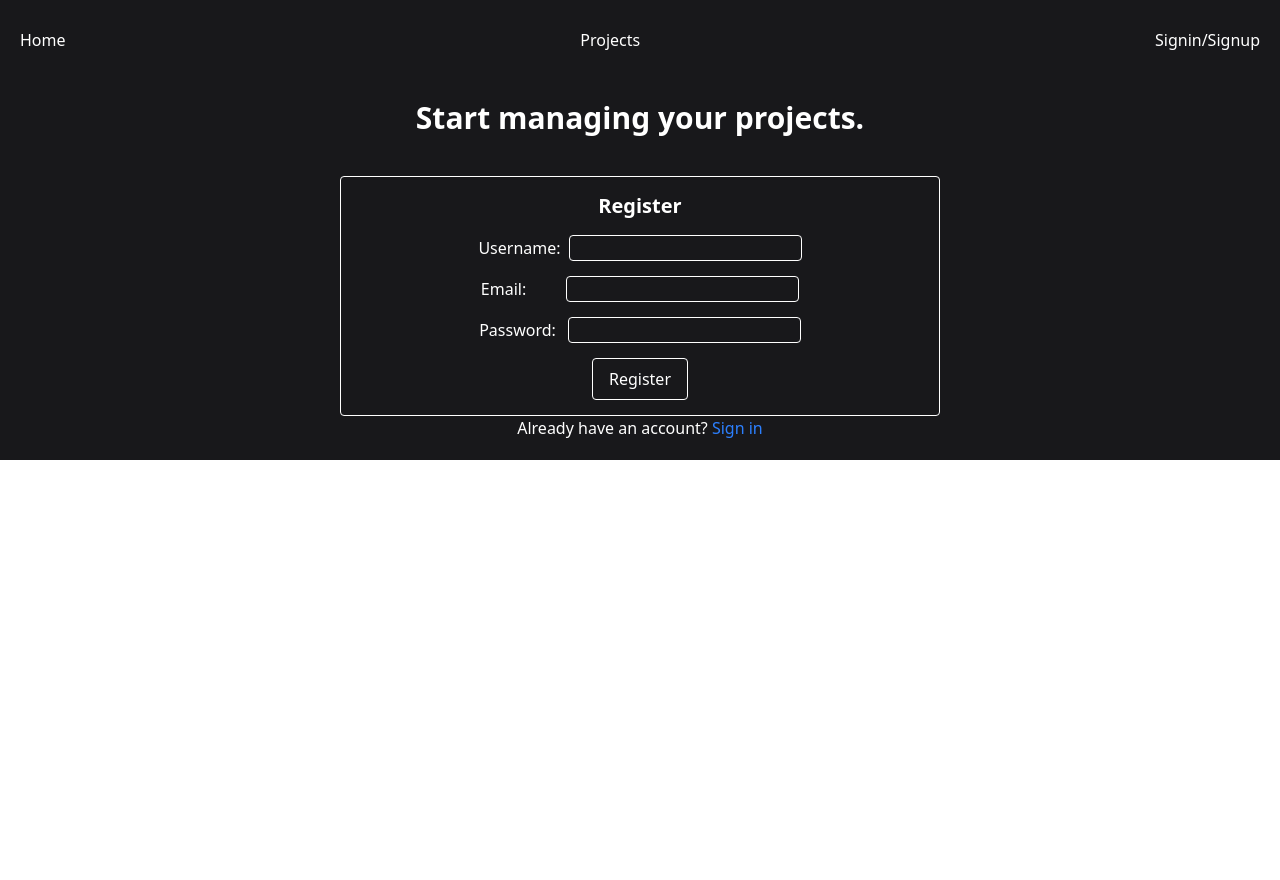
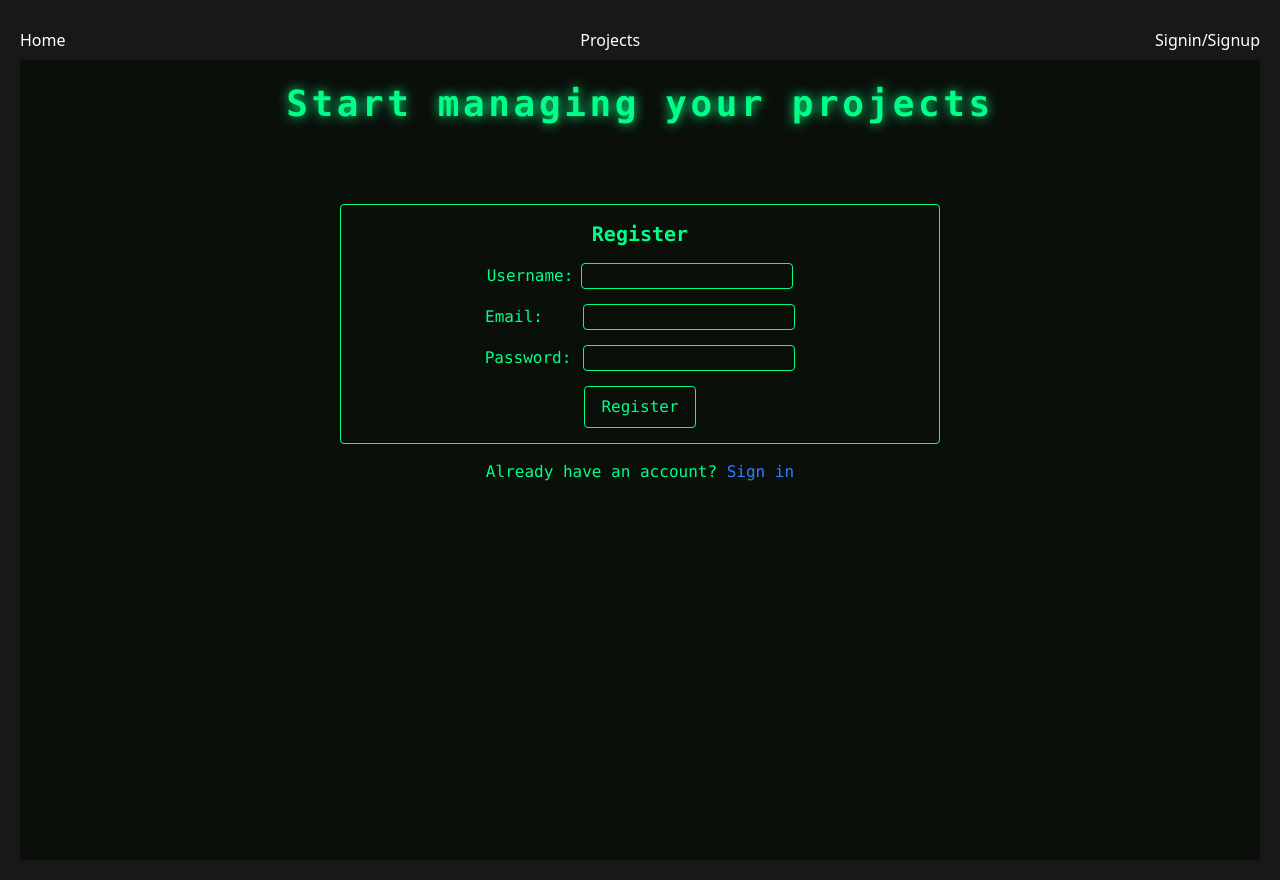
Before and after one commit to IvanDok13/rtt54-frontend, a React (Vite) app: page /login in a window 1280 px wide. Before the commit the page ends 800 px from the top, so only its background shows below. Built offline with nearby package versions, Linux system fonts and the light colour scheme; no server answers.

Commit message:
refactor: update login page styles

```diff
--- a/src/pages/LoginPage.tsx
+++ b/src/pages/LoginPage.tsx
@@ -51,9 +51,13 @@ export function LoginPage() {
   };
 
   return (
-    <div className='text-white flex flex-col items-center justify-center'>
-      <h1 className='text-3xl font-bold mt-10 text-center'>
-        Start managing your projects.
+    <div
+      className='min-h-screen p-6 relative
+        bg-[#0a0f0a] text-[#00ff88]
+        font-mono flex flex-col items-center gap-4'
+    >
+      <h1 className='text-4xl mb-6 font-bold tracking-widest flex items-center gap-2 drop-shadow-[0_0_6px_#00ff88]'>
+        Start managing your projects
       </h1>
 
       {error && <ErrorMessage message={error} />}
```
